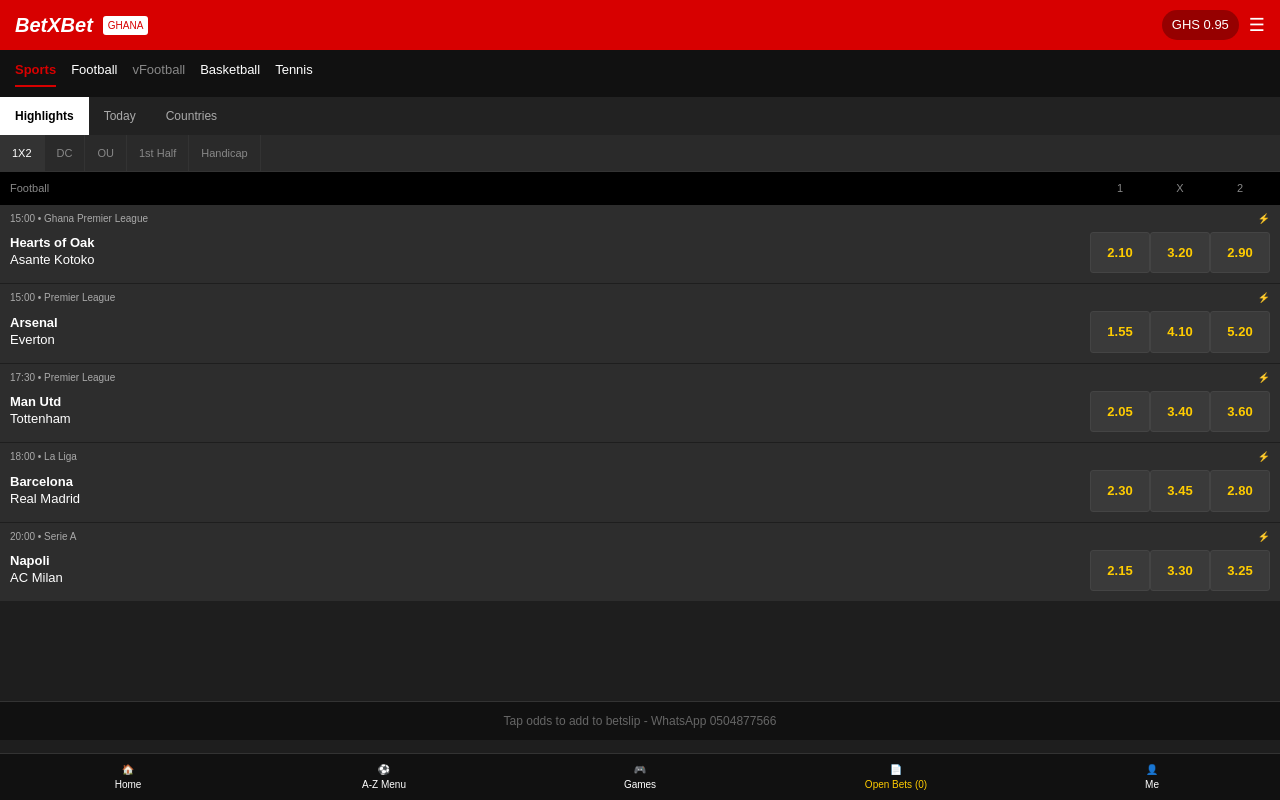
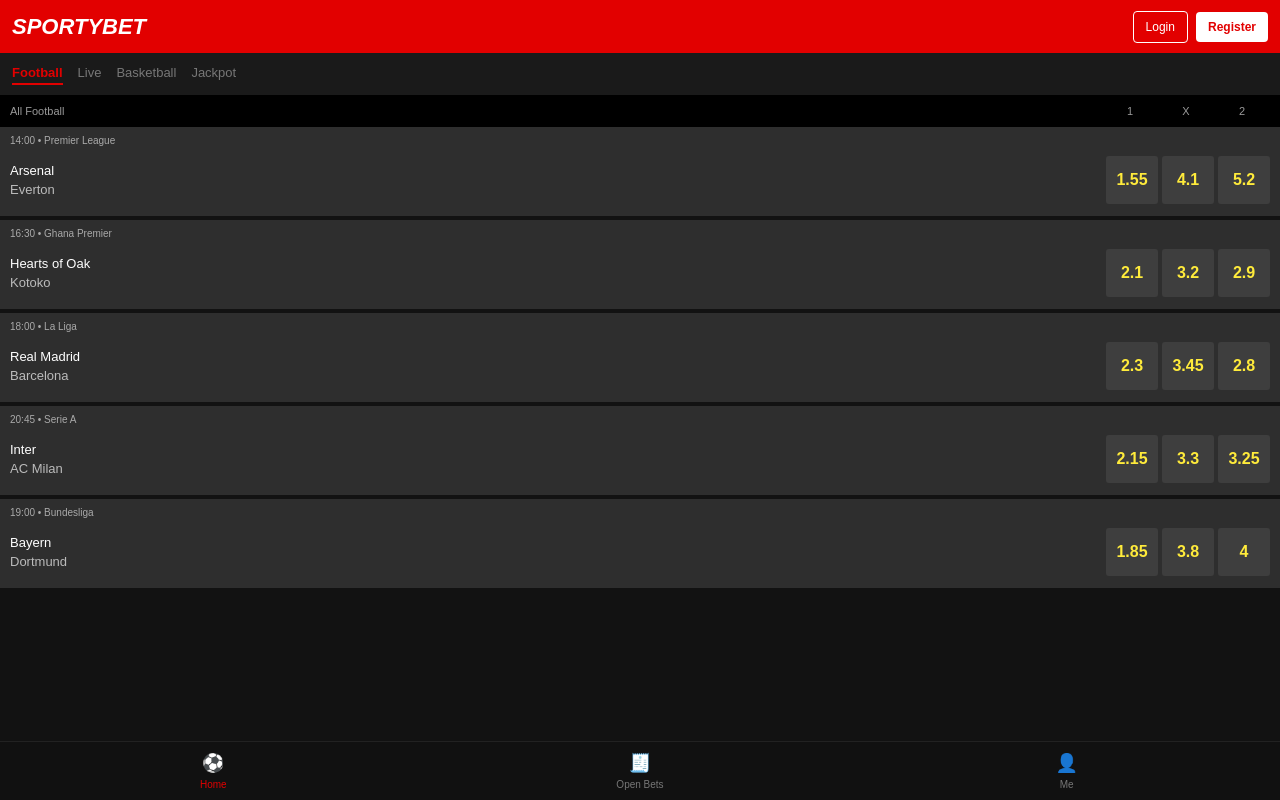
Before and after one commit to jmr53595-creator/betX-ghana-, a React (Vite) app: page / in a window 1280 px wide. Built offline with nearby package versions, Linux system fonts and the light colour scheme.

Commit message:
Update App.jsx

```diff
--- a/src/App.jsx
+++ b/src/App.jsx
@@ -1,106 +1,122 @@
 
-import React, { useState } from 'react';
-
+import React, { useState, useEffect } from 'react';
 const WHATSAPP = "233504877566";
 
-const matches = [
-  { id: 1, time: "15:00", league: "Ghana Premier League", home: "Hearts of Oak", away: "Asante Kotoko", odds: [2.10, 3.20, 2.90] },
-  { id: 2, time: "15:00", league: "Premier League", home: "Arsenal", away: "Everton", odds: [1.55, 4.10, 5.20] },
-  { id: 3, time: "17:30", league: "Premier League", home: "Man Utd", away: "Tottenham", odds: [2.05, 3.40, 3.60] },
-  { id: 4, time: "18:00", league: "La Liga", home: "Barcelona", away: "Real Madrid", odds: [2.30, 3.45, 2.80] },
-  { id: 5, time: "20:00", league: "Serie A", home: "Napoli", away: "AC Milan", odds: [2.15, 3.30, 3.25] },
-];
+export default function App(){
+  const [tab, setTab] = useState("sports");
+  const [bets, setBets] = useState([]);
+  const [stake, setStake] = useState(10);
+  const [showAuth, setShowAuth] = useState(false);
+  const [authMode, setAuthMode] = useState("login"); // login | register
+  const [user, setUser] = useState(()=>{ const s=localStorage.getItem('betx_user'); return s? JSON.parse(s): null });
+  const [usersDB, setUsersDB] = useState(()=>{ const s=localStorage.getItem('betx_usersDB'); return s? JSON.parse(s): [] });
+  const [myTickets, setMyTickets] = useState(()=>{ const s=localStorage.getItem('betx_tickets'); return s? JSON.parse(s): [] });
+  const [form, setForm] = useState({phone:"", password:"", name:""});
 
-export default function App(){
-  const [bets, setBets] = useState([]);
-  const [stake, setStake] = useState(2);
-  const totalOdds = bets.reduce((a,b)=>a*b.odd,1);
+  const liveMatches = [
+    { id: 101, time: "14:00", league: "Premier League", home: "Arsenal", away: "Everton", odds: [1.55, 4.1, 5.2], score: "LIVE" },
+    { id: 102, time: "16:30", league: "Ghana Premier", home: "Hearts of Oak", away: "Kotoko", odds: [2.1, 3.2, 2.9], score: "vs" },
+    { id: 103, time: "18:00", league: "La Liga", home: "Real Madrid", away: "Barcelona", odds: [2.3, 3.45, 2.8], score: "vs" },
+    { id: 104, time: "20:45", league: "Serie A", home: "Inter", away: "AC Milan", odds: [2.15, 3.3, 3.25], score: "vs" },
+    { id: 105, time: "19:00", league: "Bundesliga", home: "Bayern", away: "Dortmund", odds: [1.85, 3.8, 4.0], score: "vs" },
+  ];
 
-  const addBet = (m, type, odd) => {
-    const id = m.id+"-"+type;
-    if(!bets.find(x=>x.id===id)) setBets([...bets, {id, game: m.home+" vs "+m.away, type, odd}]);
+  useEffect(()=>{ localStorage.setItem('betx_usersDB', JSON.stringify(usersDB)); }, [usersDB]);
+  useEffect(()=>{ localStorage.setItem('betx_tickets', JSON.stringify(myTickets)); }, [myTickets]);
+  useEffect(()=>{ if(user) localStorage.setItem('betx_user', JSON.stringify(user)); }, [user]);
+
+  const totalOdds = bets.reduce((a,b)=>a*b.odd,1) || 0;
+
+  const handleAuth = () => {
+    if(authMode==="register"){
+      if(!form.phone ||!form.password ||!form.name) return alert("Fill all fields");
+      if(usersDB.find(u=>u.phone===form.phone)) return alert("Phone already registered, please login");
+      const newUser = { phone: form.phone, password: form.password, name: form.name, balance: 0.95 };
+      setUsersDB([...usersDB, newUser]);
+      setUser(newUser);
+      setShowAuth(false);
+      setForm({phone:"", password:"", name:""});
+    } else {
+      const found = usersDB.find(u=>u.phone===form.phone && u.password===form.password);
+      if(!found) return alert("Wrong phone or password");
+      setUser(found);
+      setShowAuth(false);
+    }
   };
 
+  const logout = () => { localStorage.removeItem('betx_user'); setUser(null); setTab("sports"); };
+  const addBet = (m, idx) => { if(!user) { setShowAuth(true); return; } const types=['1','X','2']; const id=m.id+"-"+idx; if(bets.find(b=>b.id===id)) setBets(bets.filter(b=>b.id!==id)); else setBets([...bets, {id, game: m.home+" vs "+m.away, type: types[idx], odd: parseFloat(m.odds[idx])}]); };
+  const placeBet = () => {
+    if(!user) { setShowAuth(true); return; }
+    if(stake>user.balance) return alert("Insufficient balance. Deposit via MoMo WhatsApp 0504877566");
+    const ticket={id:Date.now(), phone: user.phone, date:new Date().toLocaleString(), bets:[...bets], stake, totalOdds:totalOdds.toFixed(2), potentialWin:(totalOdds*stake).toFixed(2), status:"Open"};
+    setMyTickets([ticket,...myTickets]);
+    const updated = {...user, balance: +(user.balance-stake).toFixed(2)};
+    setUser(updated);
+    setUsersDB(usersDB.map(u=>u.phone===user.phone? updated: u));
+    setBets([]);
+    let msg=`NEW BET ${user.phone}%0AStake ${stake} Win ${(totalOdds*stake).toFixed(2)}%0A`;
+    ticket.bets.forEach(b=>msg+=`${b.game} ${b.type}@${b.odd}%0A`);
+    window.open(`https://wa.me/${WHATSAPP}?text=${msg}`,'_blank');
+    setTab("openBets");
+  };
+
+  const userTickets = myTickets.filter(t=> user? t.phone===user.phone : false);
+
   return(
-    <div style={{background:'#1e1e1e', color:'white', minHeight:'100vh', fontFamily:'Arial', paddingBottom:'90px'}}>
-      {/* Header like SportyBet - RED */}
-      <div style={{background:'#d70000', padding:'10px 15px', display:'flex', justifyContent:'space-between', alignItems:'center', position:'sticky', top:0, zIndex:10}}>
-        <div style={{display:'flex', alignItems:'center', gap:'10px'}}>
-          <div style={{fontWeight:'900', fontSize:'20px', fontStyle:'italic'}}>BetXBet</div>
-          <div style={{fontSize:'10px', background:'white', color:'#d70000', padding:'2px 5px', borderRadius:'3px'}}>GHANA</div>
-        </div>
-        <div style={{display:'flex', alignItems:'center', gap:'10px'}}>
-          <div style={{background:'rgba(0,0,0,0.3)', padding:'5px 10px', borderRadius:'15px', fontSize:'13px'}}>GHS 0.95</div>
-          <div style={{fontSize:'18px'}}>☰</div>
+    <div style={{background:'#121212', color:'white', minHeight:'100vh', fontFamily:'Arial', paddingBottom:'130px'}}>
+      {/* HEADER */}
+      <div style={{background:'#e20000', padding:'10px 12px', display:'flex', justifyContent:'space-between', alignItems:'center', position:'sticky', top:0, zIndex:30}}>
+        <div style={{fontWeight:'900', fontStyle:'italic', fontSize:'22px'}}>SPORTYBET</div>
+        <div style={{display:'flex', gap:'8px', alignItems:'center'}}>
+          {user? <><span style={{background:'#a80000', padding:'6px 10px', borderRadius:'20px', fontSize:'12px'}}>GHS {user.balance.toFixed(2)}</span><span onClick={logout} style={{fontSize:'12px', background:'#111', padding:'5px 10px', borderRadius:'15px'}}>Logout</span></> : <><button onClick={()=>{setAuthMode("login"); setShowAuth(true);}} style={{background:'transparent', border:'1px solid white', color:'white', padding:'6px 12px', borderRadius:'4px', fontSize:'12px'}}>Login</button><button onClick={()=>{setAuthMode("register"); setShowAuth(true);}} style={{background:'white', color:'#e20000', border:'none', padding:'6px 12px', borderRadius:'4px', fontSize:'12px', fontWeight:'bold'}}>Register</button></>}
         </div>
       </div>
 
-      {/* Top Nav */}
-      <div style={{background:'#111', display:'flex', gap:'15px', padding:'10px 15px', overflowX:'auto', fontSize:'13px', whiteSpace:'nowrap'}}>
-        <span style={{color:'#d70000', borderBottom:'2px solid #d70000', paddingBottom:'5px', fontWeight:'bold'}}>Sports</span>
-        <span>Football</span><span style={{color:'#888'}}>vFootball</span><span>Basketball</span><span>Tennis</span>
-      </div>
-
-      {/* Second Nav */}
-      <div style={{background:'#222', display:'flex', gap:'0', fontSize:'12px'}}>
-        <div style={{padding:'10px 15px', background:'white', color:'black', fontWeight:'bold'}}>Highlights</div>
-        <div style={{padding:'10px 15px', color:'#aaa'}}>Today</div>
-        <div style={{padding:'10px 15px', color:'#aaa'}}>Countries</div>
-      </div>
-
-      {/* Market Tabs */}
-      <div style={{background:'#2a2a2a', display:'flex', fontSize:'11px', borderBottom:'1px solid #333'}}>
-        {['1X2','DC','OU','1st Half','Handicap'].map(t=><div key={t} style={{padding:'10px 12px', borderRight:'1px solid #333', color: t==='1X2'?'white':'#888', background: t==='1X2'?'#333':''}}>{t}</div>)}
-      </div>
-
-      {/* Header 1 X 2 */}
-      <div style={{display:'grid', gridTemplateColumns:'1fr 60px 60px 60px', background:'#000', padding:'8px 10px', fontSize:'11px', color:'#888', textAlign:'center'}}>
-        <div style={{textAlign:'left'}}>Football</div><div>1</div><div>X</div><div>2</div>
-      </div>
-
-      {/* Matches List */}
-      {matches.map(m=>(
-        <div key={m.id} style={{background:'#2d2d2d', borderBottom:'1px solid #1e1e1e'}}>
-          <div style={{padding:'6px 10px', fontSize:'10px', color:'#aaa', display:'flex', justifyContent:'space-between'}}>
-            <span>{m.time} • {m.league}</span><span>⚡</span>
-          </div>
-          <div style={{display:'grid', gridTemplateColumns:'1fr 60px 60px 60px', alignItems:'center', padding:'0 10px 10px 10px'}}>
-            <div style={{fontSize:'13px', lineHeight:'1.3'}}><div style={{fontWeight:'bold'}}>{m.home}</div><div>{m.away}</div></div>
-            {m.odds.map((odd,i)=>(
-              <button key={i} onClick={()=>addBet(m, i===0?'1':i===1?'X':'2', odd)} style={{background:'#3a3a3a', border:'1px solid #444', color: bets.find(b=>b.id===m.id+"-"+(i===0?'1':i===1?'X':'2'))? '#22c55e' : '#ffcc00', padding:'10px 2px', fontWeight:'bold', fontSize:'13px', borderRadius:'3px'}}>{odd.toFixed(2)}</button>
-            ))}
+      {/* AUTH MODAL - LIKE SPORTYBET */}
+      {showAuth && (
+        <div style={{position:'fixed', inset:0, background:'rgba(0,0,0,0.85)', zIndex:50, display:'flex', alignItems:'center', justifyContent:'center', padding:'20px'}}>
+          <div style={{background:'#222', width:'100%', maxWidth:'340px', borderRadius:'10px', padding:'20px'}}>
+            <div style={{display:'flex', justifyContent:'space-between', marginBottom:'15px'}}><h3 style={{margin:0}}>{authMode==="login"? "Login" : "Register"}</h3><span onClick={()=>setShowAuth(false)} style={{fontSize:'20px'}}>✕</span></div>
+            {authMode==="register" && <input placeholder="Full Name" value={form.name} onChange={e=>setForm({...form, name:e.target.value})} style={{width:'100%', padding:'12px', marginBottom:'10px', borderRadius:'6px', border:'1px solid #333', background:'#111', color:'white'}}/>}
+            <input placeholder="Phone e.g. 0504877566" value={form.phone} onChange={e=>setForm({...form, phone:e.target.value})} style={{width:'100%', padding:'12px', marginBottom:'10px', borderRadius:'6px', border:'1px solid #333', background:'#111', color:'white'}}/>
+            <input type="password" placeholder="Password" value={form.password} onChange={e=>setForm({...form, password:e.target.value})} style={{width:'100%', padding:'12px', marginBottom:'15px', borderRadius:'6px', border:'1px solid #333', background:'#111', color:'white'}}/>
+            <button onClick={handleAuth} style={{width:'100%', background:'#e20000', color:'white', padding:'12px', border:'none', borderRadius:'6px', fontWeight:'bold'}}>{authMode==="login"? "Login" : "Create Account"}</button>
+            <div style={{textAlign:'center', marginTop:'12px', fontSize:'12px', color:'#aaa'}}>{authMode==="login"? "No account? " : "Have account? "}<span onClick={()=>setAuthMode(authMode==="login"? "register":"login")} style={{color:'#e20000', fontWeight:'bold'}}>{authMode==="login"? "Register" : "Login"}</span></div>
           </div>
         </div>
-      ))}
+      )}
 
-      {/* Bet Slip Bar - Bottom */}
-      <div style={{position:'fixed', bottom:60, left:0, right:0, background:'#111', borderTop:'1px solid #333', padding:'10px'}}>
-        {bets.length>0 && (
-          <div style={{marginBottom:'10px'}}>
-            <div style={{display:'flex', justifyContent:'space-between', fontSize:'12px', marginBottom:'8px'}}><span>{bets.length} Selections</span><span onClick={()=>setBets([])} style={{color:'#d70000'}}>Clear</span></div>
-            <div style={{display:'flex', gap:'10px', overflowX:'auto'}}>
-              {bets.map(b=><div key={b.id} style={{background:'#222', padding:'5px 8px', borderRadius:'15px', fontSize:'11px', whiteSpace:'nowrap'}}>{b.game} {b.type} @{b.odd} ✕</div>)}
+      {tab==="sports" && <>
+        <div style={{background:'#1a1a1a', padding:'10px 12px', display:'flex', gap:'15px', overflowX:'auto', fontSize:'13px'}}><span style={{color:'#e20000', fontWeight:'bold', borderBottom:'2px solid #e20000'}}>Football</span><span style={{color:'#777'}}>Live</span><span style={{color:'#777'}}>Basketball</span><span style={{color:'#777'}}>Jackpot</span></div>
+        <div style={{display:'grid', gridTemplateColumns:'1fr 56px 56px 56px', background:'black', padding:'8px 10px', fontSize:'11px', color:'#999', textAlign:'center'}}><div style={{textAlign:'left'}}>All Football</div><div>1</div><div>X</div><div>2</div></div>
+        {liveMatches.map(m=>(
+          <div key={m.id} style={{background:'#2e2e2e', borderBottom:'4px solid #121212'}}>
+            <div style={{padding:'6px 10px', fontSize:'10px', color:'#aaa'}}>{m.time} • {m.league}</div>
+            <div style={{display:'grid', gridTemplateColumns:'1fr 56px 56px 56px', padding:'0 8px 10px 10px', alignItems:'center'}}>
+              <div style={{fontSize:'13px'}}><div>{m.home}</div><div style={{color:'#bbb'}}>{m.away}</div></div>
+              {m.odds.map((o,i)=>{ const sel=bets.find(b=>b.id===m.id+"-"+i); return <button key={i} onClick={()=>addBet(m,i)} style={{background: sel?'#e20000':'#3e3e3e', color: sel?'white':'#ffeb3b', border:'none', padding:'12px 0', margin:'2px', borderRadius:'3px', fontWeight:'bold'}}>{o}</button>})}
             </div>
-            <div style={{display:'flex', justifyContent:'space-between', marginTop:'10px', alignItems:'center'}}>
-              <div style={{display:'flex', alignItems:'center', gap:'5px'}}>
-                <span style={{fontSize:'12px'}}>Stake GHS</span>
-                <input type="number" value={stake} onChange={e=>setStake(e.target.value)} style={{width:'60px', background:'#000', border:'1px solid #333', color:'white', padding:'5px', borderRadius:'4px'}}/>
-              </div>
-              <div style={{textAlign:'right'}}>
-                <div style={{fontSize:'11px', color:'#aaa'}}>Total Odds: {totalOdds.toFixed(2)}</div>
-                <div style={{fontSize:'13px', color:'#ffcc00', fontWeight:'bold'}}>To Win: GHS {(totalOdds*stake).toFixed(2)}</div>
-              </div>
-            </div>
-            <button onClick={()=>{ let msg=`Hello BetX! I want to bet:%0A`; bets.forEach(b=>msg+=`${b.game} ${b.type} @${b.odd}%0A`); msg+=`Stake: ${stake} GHS - Total: ${(totalOdds*stake).toFixed(2)} GHS`; window.open(`https://wa.me/${WHATSAPP}?text=${msg}`,'_blank'); }} style={{width:'100%', marginTop:'10px', background:'#d70000', color:'white', border:'none', padding:'12px', borderRadius:'4px', fontWeight:'bold'}}>Place Bet on WhatsApp</button>
           </div>
-        )}
-        {!bets.length && <div style={{textAlign:'center', fontSize:'12px', color:'#666'}}>Tap odds to add to betslip - WhatsApp 0504877566</div>}
-      </div>
+        ))}
+      </>}
 
-      {/* Bottom Menu */}
-      <div style={{position:'fixed', bottom:0, left:0, right:0, background:'#111', display:'grid', gridTemplateColumns:'1fr 1fr 1fr 1fr 1fr', padding:'8px 0', borderTop:'1px solid #333', fontSize:'10px', textAlign:'center'}}>
-        <div>🏠<br/>Home</div><div>⚽<br/>A-Z Menu</div><div>🎮<br/>Games</div><div style={{color:'#ffcc00'}}>📄<br/>Open Bets ({bets.length})</div><div>👤<br/>Me</div>
+      {tab==="openBets" && <div style={{padding:'12px'}}>{!user? <div style={{textAlign:'center', marginTop:'50px'}}><p>Please login to see your bets</p><button onClick={()=>{setAuthMode("login"); setShowAuth(true);}} style={{background:'#e20000', color:'white', padding:'10px 20px', border:'none', borderRadius:'6px'}}>Login</button></div> : userTickets.length===0? <div style={{textAlign:'center', color:'#666', marginTop:'60px'}}>No open bets</div> : userTickets.map(t=><div key={t.id} style={{background:'#2a2a2a', padding:'12px', borderRadius:'8px', marginBottom:'10px'}}><div style={{fontSize:'11px', color:'#aaa'}}>{t.date} • {t.status}</div>{t.bets.map((b,i)=><div key={i} style={{fontSize:'12px', marginTop:'5px'}}>{b.game} <b style={{color:'#ffeb3b'}}>{b.type}@{b.odd}</b></div>)}<div style={{marginTop:'8px', fontSize:'12px'}}>Stake GHS {t.stake} • Win GHS {t.potentialWin}</div></div>)}</div>}
+
+      {tab==="me" && <div style={{padding:'20px'}}>{!user? <div style={{textAlign:'center'}}><h3>Welcome to BetX Ghana</h3><button onClick={()=>{setAuthMode("register"); setShowAuth(true);}} style={{background:'#e20000', color:'white', padding:'12px 30px', border:'none', borderRadius:'6px', marginTop:'10px'}}>Register Now</button></div> : <div style={{background:'#2a2a2a', padding:'20px', borderRadius:'12px', textAlign:'center'}}><div style={{fontSize:'14px', color:'#aaa'}}>Hi, {user.name}</div><div style={{fontSize:'12px', color:'#aaa'}}>{user.phone}</div><div style={{fontSize:'32px', fontWeight:'bold', color:'#ffeb3b', marginTop:'10px'}}>GHS {user.balance.toFixed(2)}</div><a href={`https://wa.me/${WHATSAPP}?text=Deposit ${user.phone}`} style={{display:'block', background:'#00c853', color:'white', padding:'14px', borderRadius:'8px', marginTop:'15px', textDecoration:'none', fontWeight:'bold'}}>Deposit via MoMo</a><button onClick={logout} style={{width:'100%', marginTop:'10px', background:'#333', color:'white', padding:'12px', border:'none', borderRadius:'8px'}}>Logout</button></div>}</div>}
+
+      {bets.length>0 && tab==="sports" && (
+        <div style={{position:'fixed', bottom:'56px', left:0, right:0, background:'#1e1e1e', borderTop:'3px solid #e20000', padding:'10px', zIndex:20}}>
+          <div style={{display:'flex', justifyContent:'space-between', fontSize:'11px'}}><span>{bets.length} bets @ {totalOdds.toFixed(2)}</span><span onClick={()=>setBets([])} style={{color:'#e20000'}}>Clear</span></div>
+          <div style={{display:'flex', gap:'10px', marginTop:'8px', alignItems:'center'}}><input type="number" value={stake} onChange={e=>setStake(Number(e.target.value))} style={{width:'60px', background:'#000', border:'1px solid #333', color:'white', padding:'8px', borderRadius:'4px'}}/><span style={{flex:1, fontSize:'12px'}}>Win <b style={{color:'#ffeb3b'}}>GHS {(totalOdds*stake).toFixed(2)}</b></span><button onClick={placeBet} style={{background:'#e20000', color:'white', border:'none', padding:'10px 18px', borderRadius:'4px', fontWeight:'bold'}}>Place Bet</button></div>
+        </div>
+      )}
+
+      <div style={{position:'fixed', bottom:0, left:0, right:0, background:'#111', display:'grid', gridTemplateColumns:'1fr 1fr 1fr', textAlign:'center', padding:'8px 0', borderTop:'1px solid #222', zIndex:25}}>
+        <div onClick={()=>setTab("sports")} style={{color:tab==="sports"?'#e20000':'#777', fontSize:'10px'}}><div style={{fontSize:'18px'}}>⚽</div>Home</div>
+        <div onClick={()=>setTab("openBets")} style={{color:tab==="openBets"?'#e20000':'#777', fontSize:'10px'}}><div style={{fontSize:'18px'}}>🧾</div>Open Bets</div>
+        <div onClick={()=>setTab("me")} style={{color:tab==="me"?'#e20000':'#777', fontSize:'10px'}}><div style={{fontSize:'18px'}}>👤</div>{user? user.name.split(' ')[0] : "Me"}</div>
       </div>
     </div>
-  );
+  )
 }
```
